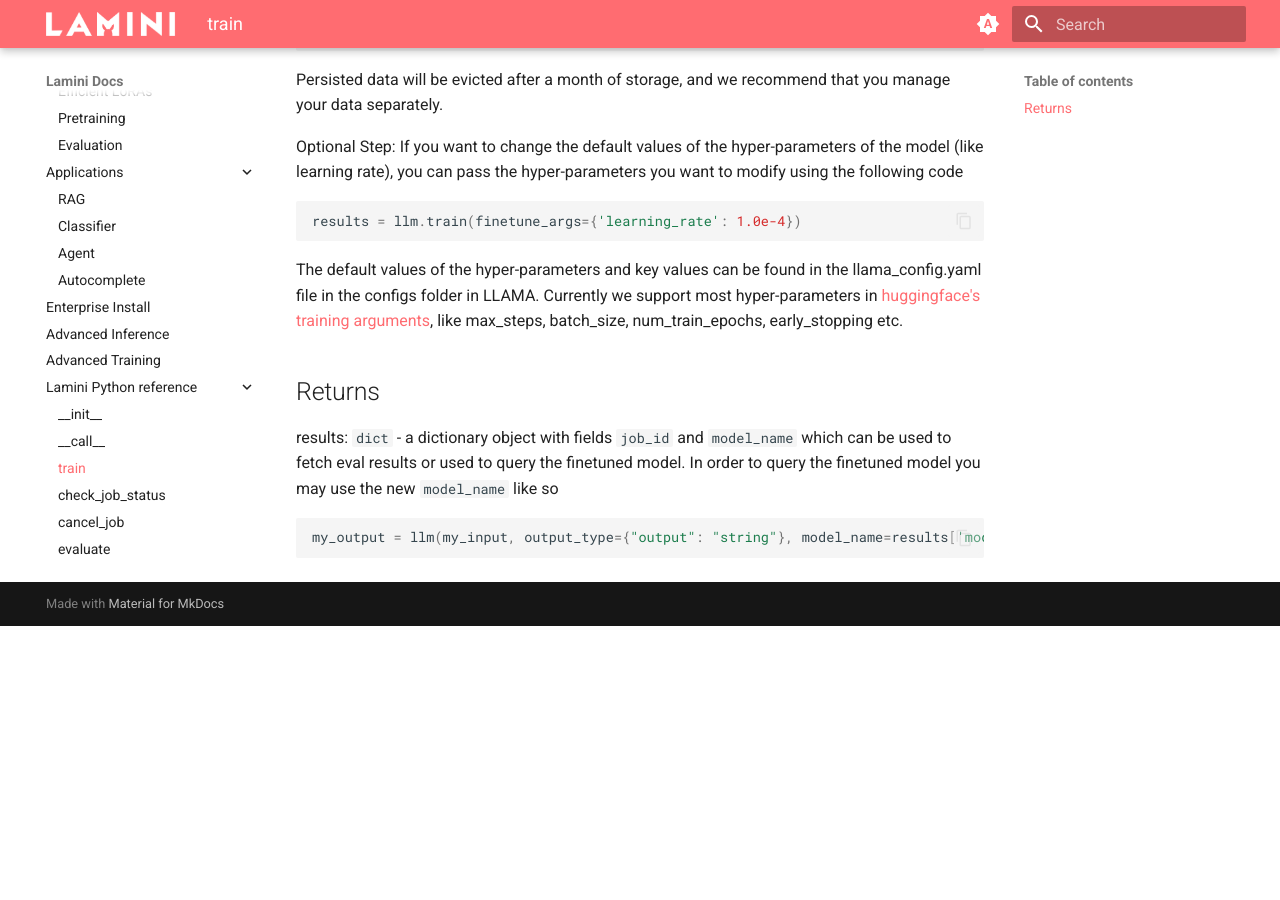
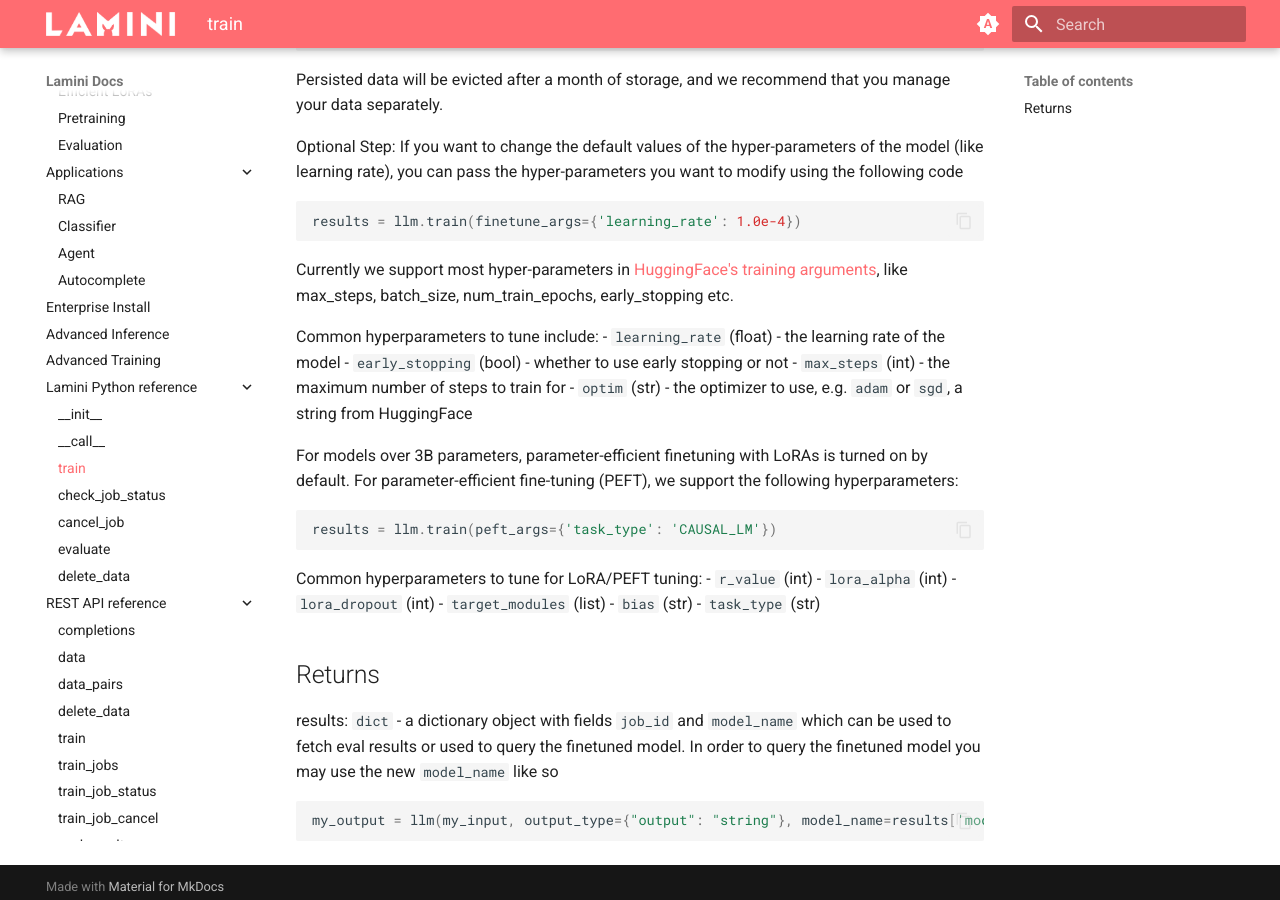
Before and after one commit to lamini-ai/lamini-ai.github.io, an MkDocs documentation site: the page built from docs/lamini_python_class/train.md, in a window 1280 px wide and 900 px high, scrolled down 630 px. Built offline with MkDocs 1.6.1 and Material for MkDocs 9.7.7, drawn with Linux system fonts in a browser that asks for light colours; before the commit the page ends 1256 px from its top, so only the background shows below that.

Commit message:
added hyperparams

````diff
--- a/docs/lamini_python_class/train.md
+++ b/docs/lamini_python_class/train.md
@@ -27,7 +27,26 @@
 ```python
 results = llm.train(finetune_args={'learning_rate': 1.0e-4})
 ```
-The default values of the hyper-parameters and key values can be found in the llama_config.yaml file in the configs folder in LLAMA. Currently we support most hyper-parameters in [huggingface's training arguments](https://huggingface.co/docs/transformers/v4.33.3/en/main_classes/trainer#transformers.TrainingArguments), like max_steps, batch_size, num_train_epochs, early_stopping etc.
+Currently we support most hyper-parameters in [HuggingFace's training arguments](https://huggingface.co/docs/transformers/v4.33.3/en/main_classes/trainer#transformers.TrainingArguments), like max_steps, batch_size, num_train_epochs, early_stopping etc.
+
+Common hyperparameters to tune include:
+- `learning_rate` (float) - the learning rate of the model
+- `early_stopping` (bool) - whether to use early stopping or not
+- `max_steps` (int) - the maximum number of steps to train for
+- `optim` (str) - the optimizer to use, e.g. `adam` or `sgd`, a string from HuggingFace
+
+For models over 3B parameters, parameter-efficient finetuning with LoRAs is turned on by default. For parameter-efficient fine-tuning (PEFT), we support the following hyperparameters:
+```python
+results = llm.train(peft_args={'task_type': 'CAUSAL_LM'})
+```
+
+Common hyperparameters to tune for LoRA/PEFT tuning:
+- `r_value` (int)
+- `lora_alpha` (int)
+- `lora_dropout` (int)
+- `target_modules` (list)
+- `bias` (str)
+- `task_type` (str)
 
 ## Returns
 
````
Also changed, not shown: docs/training/quick_tour.md (+3 -1 lines).
